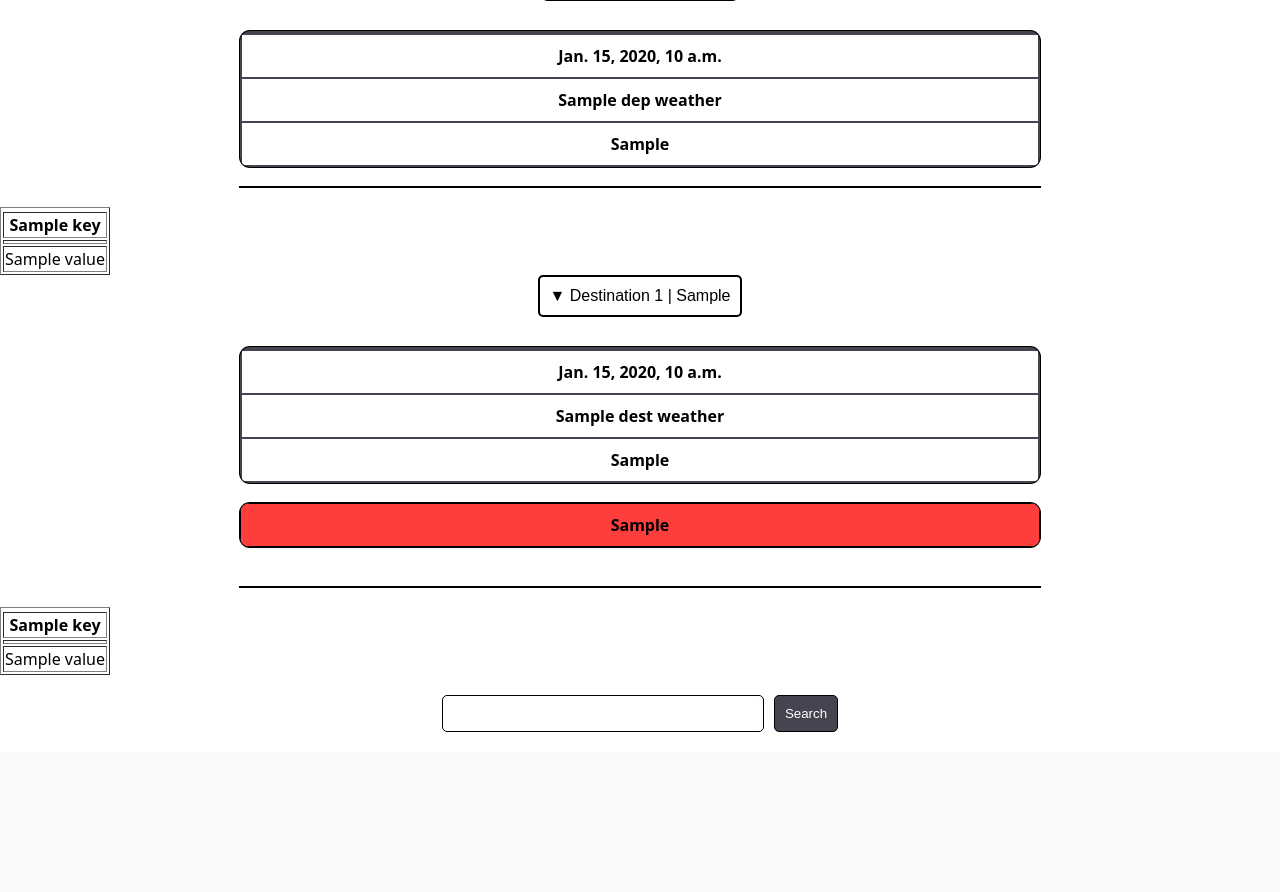
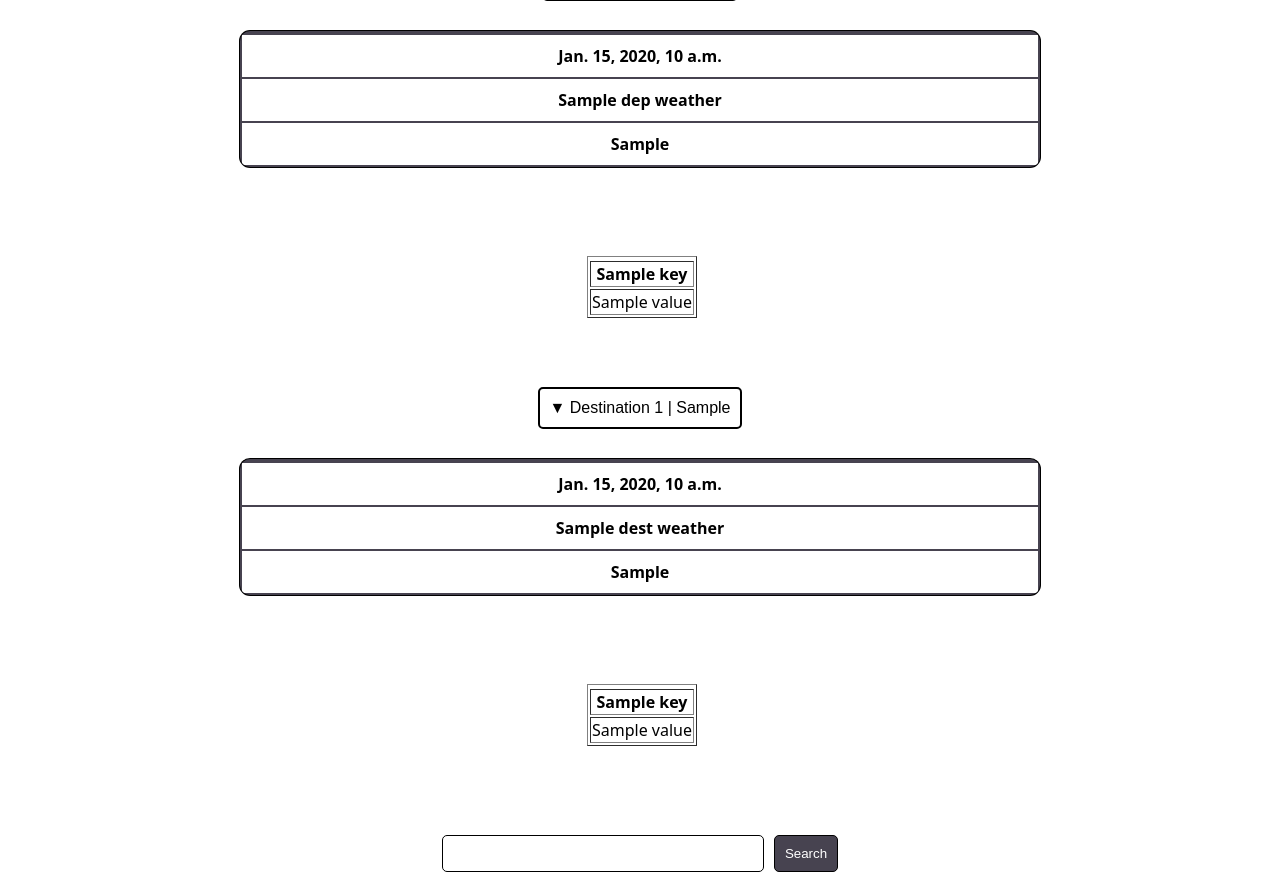
Before and after one commit to ujazishere/Cirrostrats-Django, a Django app: template dj/dj_app/templates/flight_deet.html in a window 1280 px wide. Shown: the part 303-1195 px from the top of the page. Before the commit the page ends 1035 px from the top, so only its background shows below. Run offline with Django 4.2, Linux system fonts and the light colour scheme; the template is opened without the code that fills it: most values are stand-ins (such as "Sample title", 1, 10 or a date in 2020).

Commit message:
table design still in WIP

```diff
--- a/dj/dj_app/static/flight_deet.css
+++ b/dj/dj_app/static/flight_deet.css
@@ -88,28 +88,6 @@
   border-bottom: 1px solid white;
 }
 
-.dark-mode table.another-table {
-  background-color: rgb(0, 0, 0);
-  box-shadow: 0 0 0 1px #ffffff;
-  border-color: #ffffff;
-  border-collapse: collapse;
-}
-
-.dark-mode table.another-table th {
-  background-color: rgb(0, 0, 0);
-  color: white;
-  border-color: white;
-  border-top: 1px solid white;
-  border-bottom: 1px solid white;
-}
-
-.dark-mode table.another-table td {
-  background-color: rgb(254, 61, 61);
-  color: rgb(0, 0, 0);
-  border-color: white;
-  border-top: 1px solid white;
-  border-bottom: 1px solid white;
-}
 
 
 .dark-mode h4 {
@@ -193,44 +171,6 @@
 
 }
 
-table.another-table {
-  margin: 20px auto;
-  width: 80%;
-  max-width: 800px;
-  background-color: #474350;
-  text-align: center;
-  border-radius: 10px;
-  overflow: hidden;
-  box-shadow: 0 0 0 1px #000000;
-  border-collapse: collapse;
-}
-
-table.another-table th {
-  padding: 10px;
-  text-align: center;
-  background-color: #474350;
-  color: #ffffff;
-  border: 1px solid #000000; /* Add border for headers */
-}
-
-table.another-table td {
-  padding: 10px;
-  text-align: center;
-  background-color: rgb(254, 61, 61);
-  border: 1px solid #000000; /* Add border for data cells */
-}
-
-table.another-table thead {
-  background-color: #474350;
-  color: #ffffff;
-}
-
-table.another-table th:first-child,
-table.another-table td:first-child {
-  font-weight: bold;
-}
-
-
 table.comparison-table th {
   padding: 10px;
   text-align: center;
@@ -261,6 +201,52 @@
 table.comparison-table td {
   width: 15%;
 }
+
+/* Apply styling to the "another-table" */
+table.another-table {
+  width: 0; /* Set the width to 100% to make it responsive */
+  max-width: 800px; /* Adjust the maximum width as needed */
+  background-color: #f54646;
+  text-align: center;
+  border-radius: 10px;
+  overflow: hidden;
+}
+
+table.another-table th {
+  padding: 10px;
+  text-align: center;
+  background-color: #f54646;
+  color: #ffffff;
+  border: 1px solid #000000; /* Add border for headers */
+}
+
+table.another-table td {
+  padding: 10px;
+  text-align: center;
+  background-color: #f54646;
+  border: 1px solid #000000; /* Add border for data cells */
+}
+
+table.another-table thead {
+  background-color: #f54646;
+  color: #f54646;
+}
+
+table.another-table th:first-child,
+table.another-table td:first-child {
+  font-weight: bold;
+}
+
+.table-wrapper {
+  display: flex;
+  justify-content: center;
+  align-items: center;
+  min-height: 25vh; /* Adjust the minimum height as needed */
+  margin: 0 auto; /* Center horizontally by setting left and right margin to "auto" */
+  max-width: 800px; /* Adjust the maximum width as needed */
+}
+
+
 
 @media only screen and (max-width: 600px) {
   h1 {
--- a/dj/dj_app/templates/flight_deet.html
+++ b/dj/dj_app/templates/flight_deet.html
@@ -35,9 +35,9 @@
       </table>
 
       {% if nas_packet.departure_affected %}
+      <div class="table-wrapper">
       <table class="another-table">
         <tbody>
-          <tr>
             <table border="1">
                     <thead>
                         <tr>
@@ -45,20 +45,12 @@
                           <tr>
                             <th> {{ key}}</th>
                           </tr>
-                          <td></td>
                           <tr>
                               <td>{{ value }}</td>
                           </tr>
                         {% endfor %}
-                        </tr>
                     </thead>
-                    <tbody>
-                        <!-- Add your table rows and data here -->
-                        <!-- Add more rows as needed -->
-                    </tbody>
                 </table>
-            <td></td>
-          </tr>
         </tbody>
       </table>
     {% endif %}
@@ -89,22 +81,13 @@
           </tr>
         </tbody>
       </table>
-      {% if nas_packet.destination_affected %}
-      <table class="another-table">
-        <tbody>
-          <tr>
-            <td>{{ nas_packet.destination_affected }}</td>
-          </tr>
-        </tbody>
-      </table>
-    {% endif %}
     </div>
   </div>
 
   {% if nas_packet.destination_affected %}
+  <div class="table-wrapper">
   <table class="another-table">
     <tbody>
-      <tr>
         <table border="1">
                 <thead>
                     <tr>
@@ -112,20 +95,12 @@
                       <tr>
                         <th> {{ key}}</th>
                       </tr>
-                      <td></td>
                       <tr>
                           <td>{{ value }}</td>
                       </tr>
                     {% endfor %}
-                    </tr>
                 </thead>
-                <tbody>
-                    <!-- Add your table rows and data here -->
-                    <!-- Add more rows as needed -->
-                </tbody>
             </table>
-        <td></td>
-      </tr>
     </tbody>
   </table>
 {% endif %}
```
Also changed, not shown: dj/db.sqlite3.
